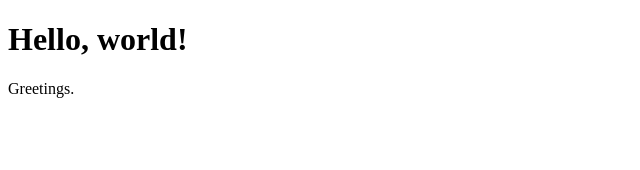
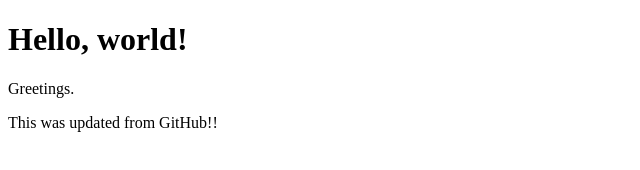
Before and after one commit to kylecoberly/git-rocket-practice, a plain HTML site: page index.html in a window 1280 px wide. Shown: the whole page, without its empty margins (0-640 px from the left). Drawn offline with Linux system fonts and the light colour scheme.

Commit message:
Update index.html

```diff
--- a/index.html
+++ b/index.html
@@ -7,5 +7,6 @@
   <body>
     <h1>Hello, world!</h1>
     <p>Greetings.</p>
+    <p>This was updated from GitHub!!</p>
   </body>
 </html>
```
